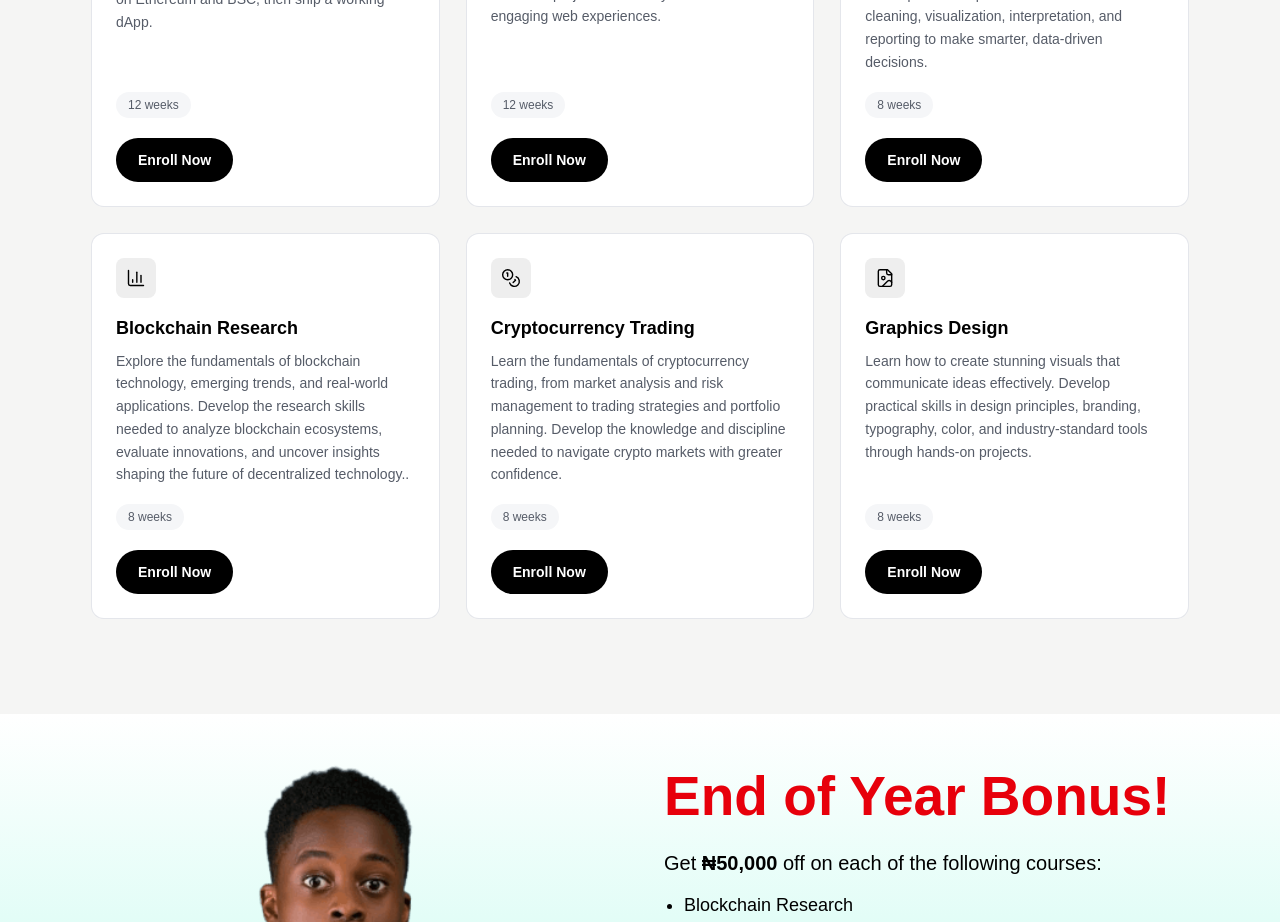
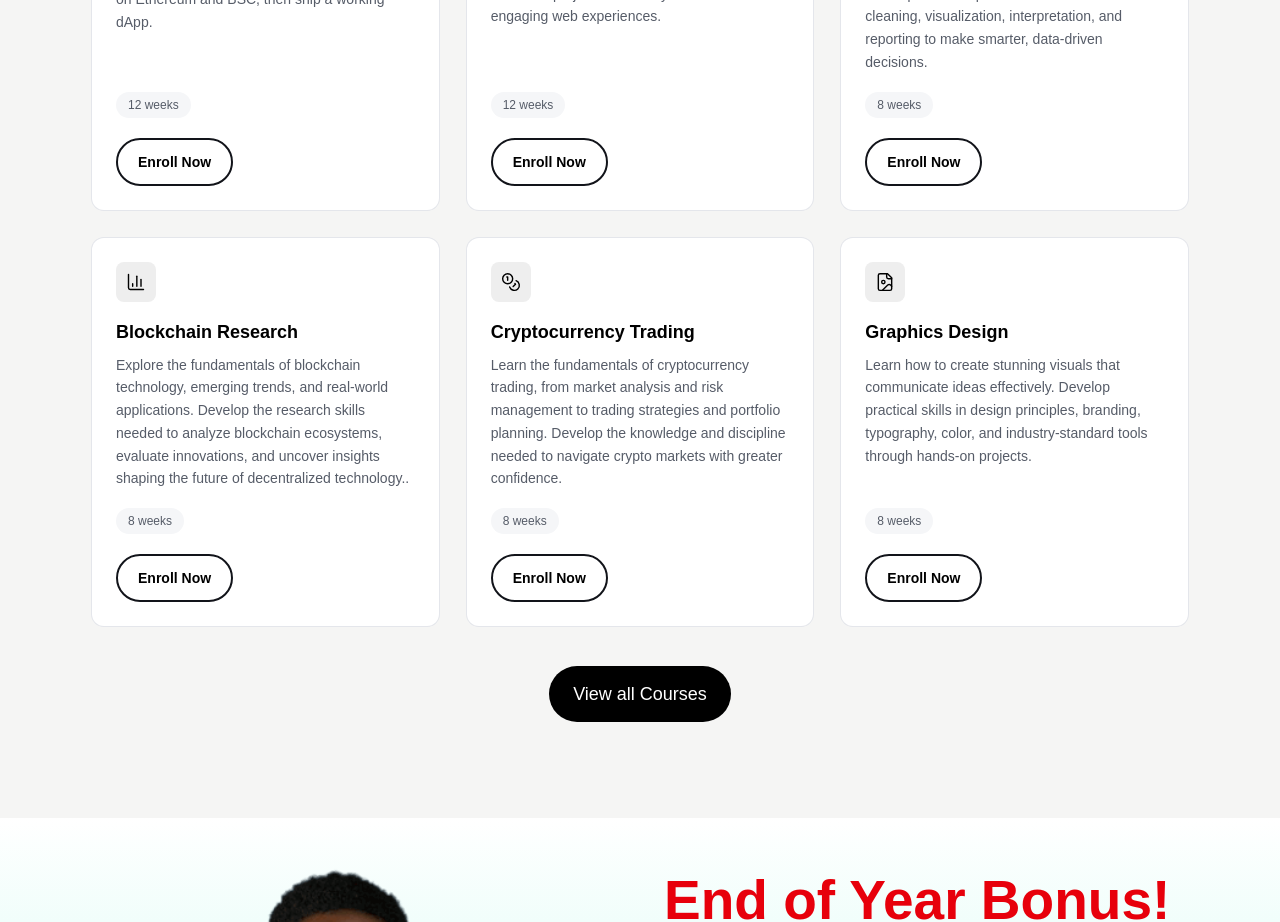
Before and after one commit to Kansoldev/smc-academy-landing-page, a Next.js app: page / in a window 1280 px wide. Shown: the part 2120-3042 px from the top of the page. Built offline with nearby package versions, Linux system fonts and the light colour scheme; a web font is replaced by a local one.

Commit message:
refactor: update UI for featured courses section

```diff
--- a/app/globals.css
+++ b/app/globals.css
@@ -13,3 +13,11 @@
     scroll-behavior: smooth;
   }
 }
+
+.cta {
+  @apply bg-black hover:bg-[#1c1f28] text-white text-lg py-3.5 px-6 font-medium rounded-full hover:-translate-y-px transition-colors mt-10;
+}
+
+.cta-outline {
+  @apply bg-white hover:bg-black hover:text-white border-2 border-[#12141a] hover:-translate-y-px rounded-full text-sm font-semibold px-5 py-3 mt-6 transition-colors;
+}
--- a/components/Courses.tsx
+++ b/components/Courses.tsx
@@ -1,3 +1,4 @@
+import Link from "next/link";
 import {
   BarChart3,
   Bitcoin,
@@ -51,7 +52,7 @@ const courseLists = [
 function Courses() {
   return (
     <section id="courses" className="py-24 max-[600px]:py-16">
-      <div className="w-full max-w-290 mx-auto px-5 md:px-8">
+      <div className="flex flex-col items-center w-full max-w-290 mx-auto px-5 md:px-8">
         <SectionHead
           title="Our Featured Courses"
           description="Explore our carefully selected courses, designed to help you build practical skills, expand your knowledge, and achieve your goals with confidence."
@@ -79,7 +80,7 @@ function Courses() {
                   href="https://forms.gle/Y6HZ8qndwTk1jKky9"
                   target="_blank"
                   rel="noopener noreferrer"
-                  className="bg-black text-white hover:-translate-y-px hover:bg-[#1c1f28] rounded-full font-semibold text-sm px-5.5 py-3 mt-6"
+                  className="cta-outline"
                 >
                   Enroll Now
                 </a>
@@ -87,6 +88,10 @@ function Courses() {
             </Card>
           ))}
         </div>
+
+        <Link href="#" className="cta">
+          View all Courses
+        </Link>
       </div>
     </section>
   );
```
